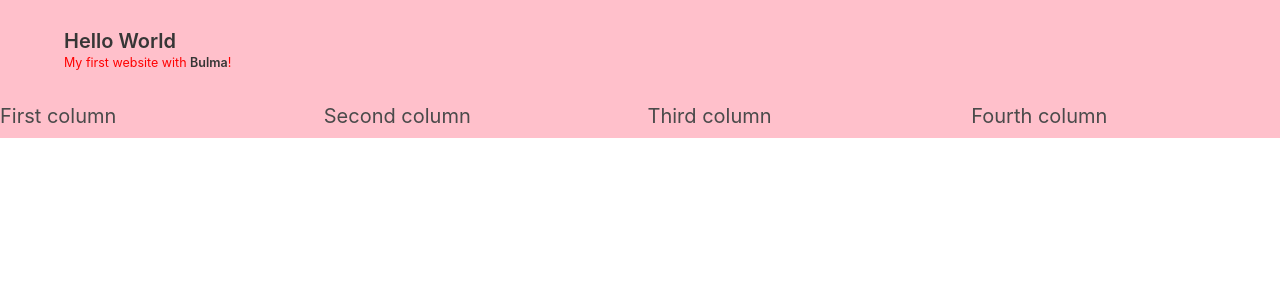
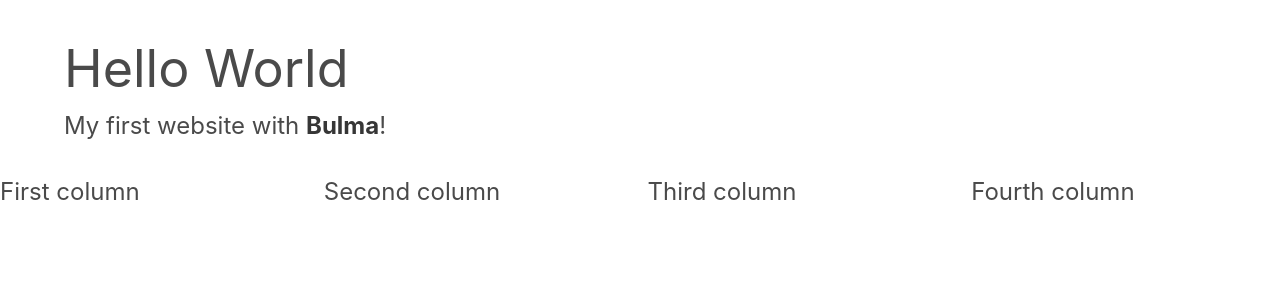
Before and after one commit to monkeykingstudio/antlab-react, a React (Create React App) app: page / in a window 1280 px wide. Shown: the top 300 px of the page. Built offline with nearby package versions, Linux system fonts and the light colour scheme.

Commit message:
cleanup 2

```diff
--- a/src/App.js
+++ b/src/App.js
@@ -7,10 +7,10 @@ function App() {
     <div className="App">
       <section className="section">
         <div className="container">
-          <h1 className="title">
+          <h1 className="">
             Hello World
           </h1>
-          <p className="subtitle">
+          <p className="">
             My first website with <strong>Bulma</strong>!
           </p>
         </div>
--- a/src/index.js
+++ b/src/index.js
@@ -10,3 +10,4 @@ ReactDOM.render(<App />, document.getElementById('root'));
 // unregister() to register() below. Note this comes with some pitfalls.
 // Learn more about service workers: https://bit.ly/CRA-PWA
 serviceWorker.unregister();
+//
--- a/src/scss/styles.scss
+++ b/src/scss/styles.scss
@@ -3,31 +3,38 @@
 
 html {
     font-size: 62.5%;
+    height: 100vh;
 }
 
-p, span, a, input, button, .column {
-    font-size: 2rem;
+body {
+    min-height: 100%;
+    background-color: white;
+}
+
+p, span, a, input, button, div, .columns {
+    font-size: 2.4rem;
 }
 
 h6 {
-    font-size: 3.2rem;
+    font-weight: bold;
+    font-size: 3.2rem!important;
 }
 h5 {
-    font-size: 3.6rem;
+    font-size: 3.6rem!important;
+    font-weight: bold;
 }
 h4 {
-    font-size: 4rem;
+    font-weight: bold;
+    font-size: 4rem!important;
 }
 h3 {
-    font-size: 4.4rem;
+    font-weight: bold;
+    font-size: 4.4rem!important;
 }
 h2 {
-    font-size: 4.8rem;
+    font-weight: bold;
+    font-size: 4.8rem!important;
 }
 h1 {
-    font-size: 5.2rem;
+    font-size: 5.2rem!important;
 }
-
-body {
-    background-color: pink;
-}
```
Also changed, not shown: src/scss/_colors.scss (added, +19 -0 lines), 1 other file (tests, documents, lock files or other folders).
